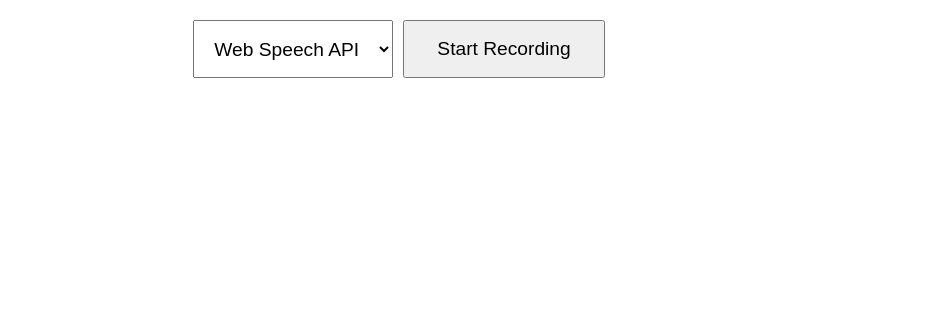
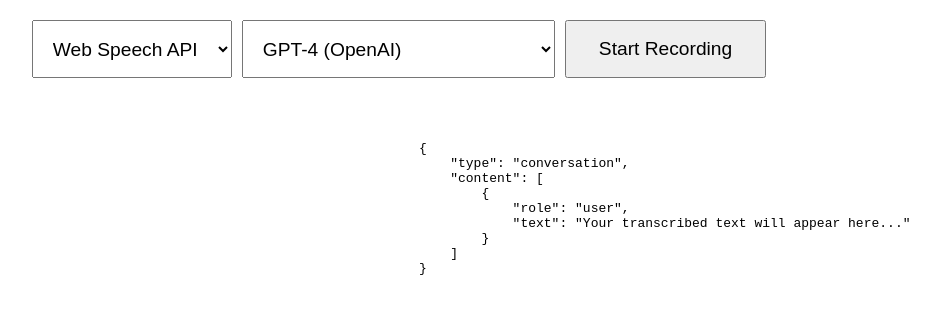
Before and after one commit to mattborn/talk-to-json, a plain HTML site: page index.html in a window 1280 px wide. Shown: the whole page, without its empty margins (241-1181 px from the left). Drawn offline with Linux system fonts and the light colour scheme.

Commit message:
feat: add LLM dropdown and JSON preview, simplify styles

```diff
--- a/index.html
+++ b/index.html
@@ -13,9 +13,28 @@
             <option value="whisper">OpenAI Whisper</option>
             <option value="assembly">Assembly AI</option>
         </select>
+        <select id="llmService">
+            <option value="gpt4">GPT-4 (OpenAI)</option>
+            <option value="claude">Claude 3.5 Sonnet (Anthropic)</option>
+            <option value="gemini">Gemini 1.5 Pro (Google)</option>
+            <option value="llama">Llama 3.2 (Meta)</option>
+        </select>
         <button id="startButton">Start Recording</button>
     </div>
-    <div id="transcriptions"></div>
+    <div class="content">
+        <div id="transcriptions"></div>
+        <div id="jsonPreview">
+            <pre>{
+    "type": "conversation",
+    "content": [
+        {
+            "role": "user",
+            "text": "Your transcribed text will appear here..."
+        }
+    ]
+}</pre>
+        </div>
+    </div>
     <script src="scripts.js"></script>
 </body>
 </html>
--- a/styles.css
+++ b/styles.css
@@ -1,7 +1,6 @@
 body {
     display: flex;
     flex-direction: column;
-    align-items: center;
     min-height: 100vh;
     margin: 0;
     padding: 20px;
@@ -12,6 +11,7 @@ body {
     display: flex;
     gap: 10px;
     margin-bottom: 20px;
+    justify-content: center;
 }
 
 button {
@@ -25,19 +25,33 @@ select {
     font-size: 1.2rem;
 }
 
+.content {
+    display: flex;
+    gap: 40px;
+    justify-content: center;
+    flex: 1;
+}
+
 #transcriptions {
     width: 100%;
-    max-width: 600px;
+    max-width: 400px;
+}
+
+#jsonPreview {
+    width: 100%;
+    max-width: 400px;
+    font-family: monospace;
+    white-space: pre-wrap;
 }
 
 .transcription {
-    border: 1px solid #ccc;
-    padding: 15px;
-    margin: 10px 0;
-    border-radius: 4px;
+    padding: 10px;
+    margin: 8px 0;
+    color: #666;
+    background: #f9f9f9;
 }
 
 .transcription.interim {
-    border-color: #007bff;
-    background-color: #f8f9fa;
+    color: #007bff;
+    background: #f8f9fa;
 }
```
